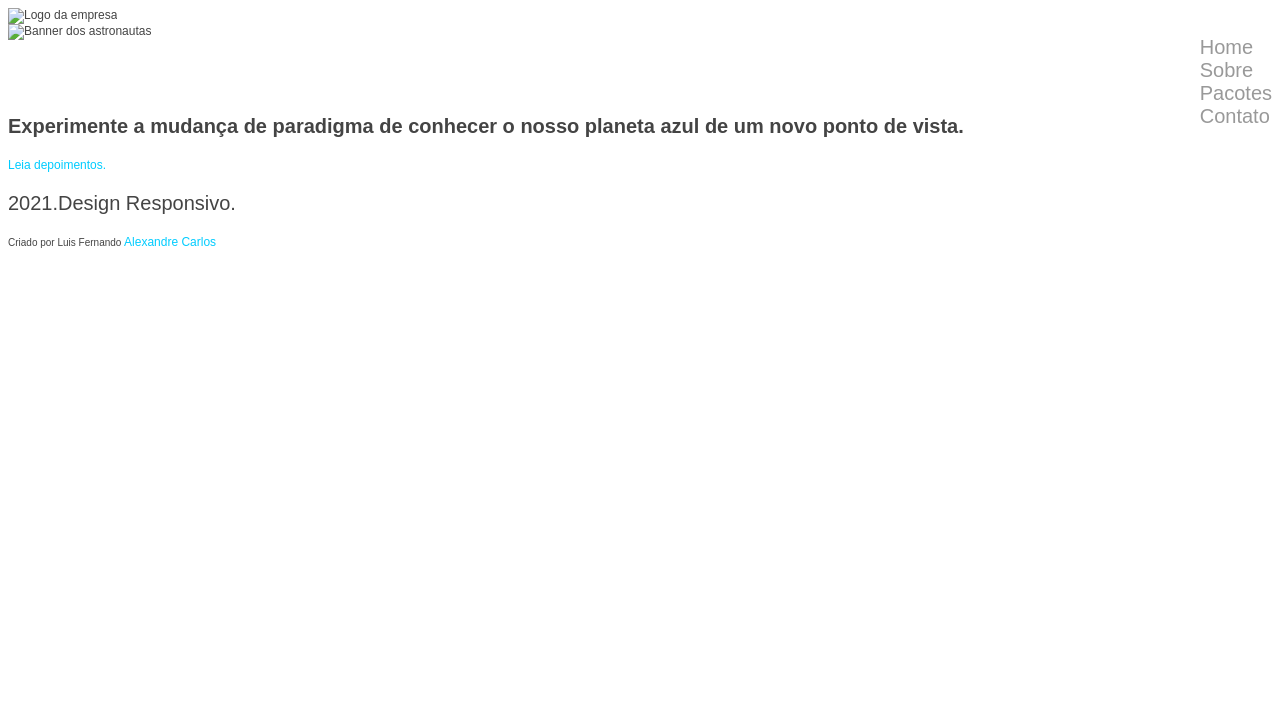
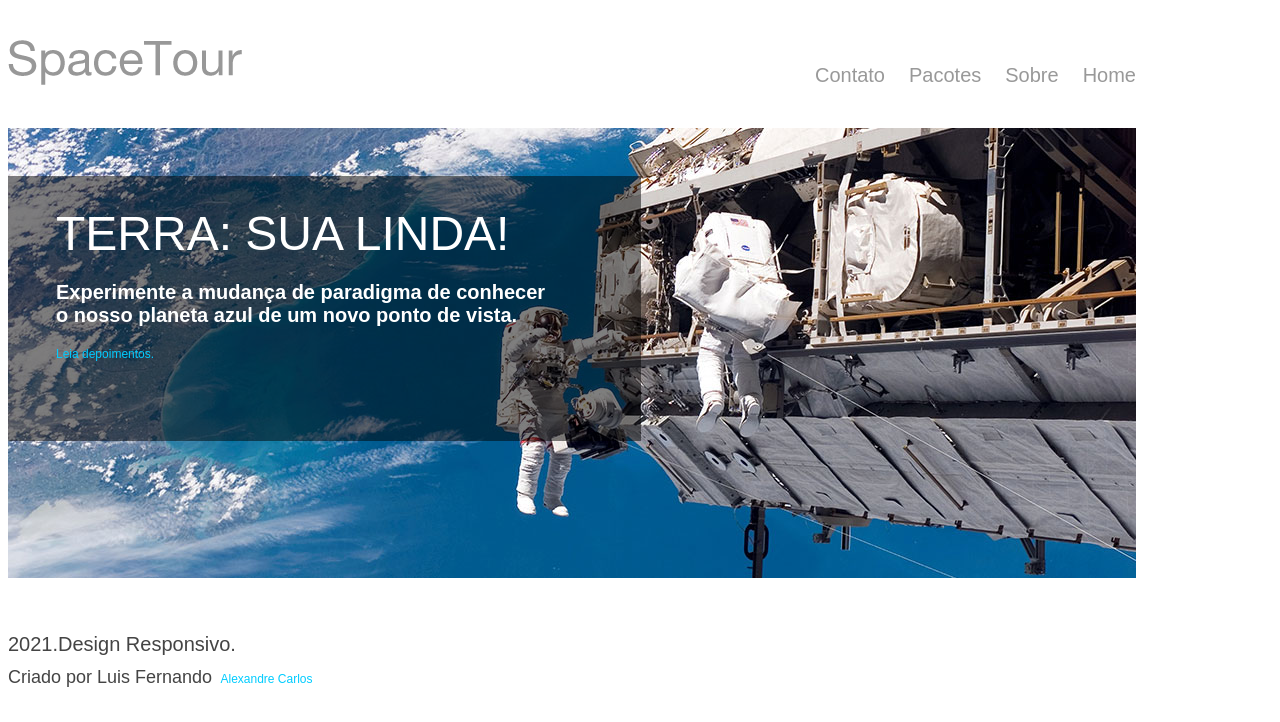
Before and after one commit to llluferr/spacetur, a plain HTML site: page index.html in a window 1280 px wide. Drawn offline with Linux system fonts and the light colour scheme.

Commit message:
Finalizado

```diff
--- a/estilo.css
+++ b/estilo.css
@@ -4,7 +4,7 @@ body{
     color: #444
 }
 
-.container{
+#container{
     max-width: 1128px;
 }
 
@@ -27,22 +27,22 @@ img{
     max-width: 100%;
 }
 
-#cabecalho{
+.cabecalho{
     width: 100%;
     height: 48px;
     margin-top: 40px;
     margin-bottom: 40px;
 }
 
-#logo{
+.logo{
     float: left;
 }
 
-.menu{
+#menu{
     float: right;
 }
 
-ul{
+li{
     float: right;
     display: inline;
     font-size: 14px;
@@ -51,26 +51,29 @@ ul{
     list-style-type: none;
 }
 
-ul li a{
+li a{
     font-size: 20px;
     color: #999;
 }
 
-.banner{
+#banner{
     height: 450px;
     margin-bottom: 35px;
     position: relative;
 }
 
-#box{
-    width: 42.5px;
-    padding: 30px 48px;
+.box{
+    width: 500px;
+    padding-top: 30px;
+    padding-bottom: 80px;
+    padding-right: 85px;
+    padding-left: 48px;
     position: absolute;
     top: 48px;
     background: rgba(0, 0, 0, 0.5);
 }
 
-#box p{
+.box p{
     font-size: 20px;
     color: #fff;
 }
@@ -83,21 +86,21 @@ h1{
     color: #fff;
 }
 
-.rodape{
+#rodape{
     width: 100%;
     margin-bottom: 30px;
     float: left;
     font-size: 30px;
 }
 
-.rodape p{
+#rodape p{
     margin-bottom: 0;
 }
 
-.rodape small{
+#rodape small{
     font-size: 18px;
 }
 
-.rodape a{
+#rodape a{
     font-size: 1;
 }
--- a/index.html
+++ b/index.html
@@ -6,13 +6,14 @@
     <meta http-equiv="X-UA-Compatible" content="IE=edge">
     <meta name="viewport" content="width=device-width, initial-scale=1.0">
     <link rel="stylesheet" href="estilo.css">
+
     <title>Spacetur</title>
 </head>
 
 <body>
     <div id="container">
         <header class="cabecalho">
-            <img src="/img/logo-spacetours.png" alt="Logo da empresa" class="logo">
+            <img src="./img/logo-spacetours.png" alt="Logo da empresa" class="logo">
             <nav id="menu">
                 <ul>
                     <li><a href="#">Home</a></li>
@@ -23,7 +24,7 @@
             </nav>
         </header>
         <section id="banner">
-            <img src="/img/banner.jpg" alt="Banner dos astronautas">
+            <img src="./img/banner.jpg" alt="Banner dos astronautas">
             <div class="box">
                 <h1>TERRA: SUA LINDA!</h1>
                 <p><strong>Experimente a mudança de paradigma de conhecer o nosso planeta azul de um novo ponto de vista.</strong></p>
@@ -36,6 +37,7 @@
             <a href="#">Alexandre Carlos</a>
         </footer>
     </div>
+    <script src="script.js"></script>
 </body>
 
 </html>
```
Also changed, not shown: img/banner.jpg (added), img/logo-spacetours.png (added).
